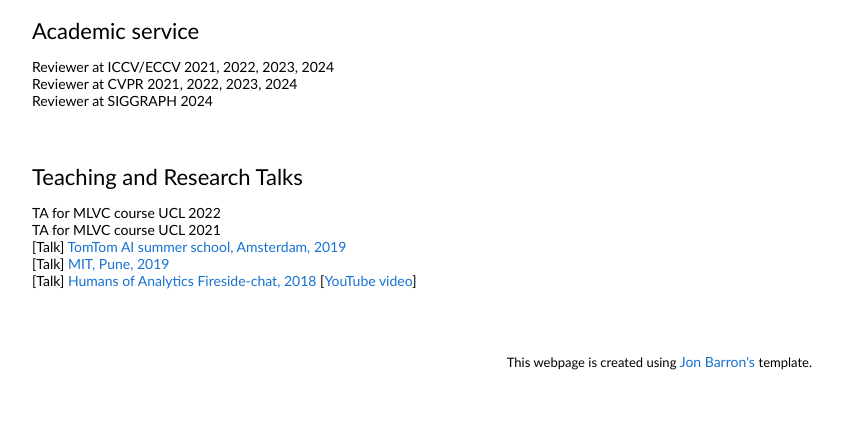
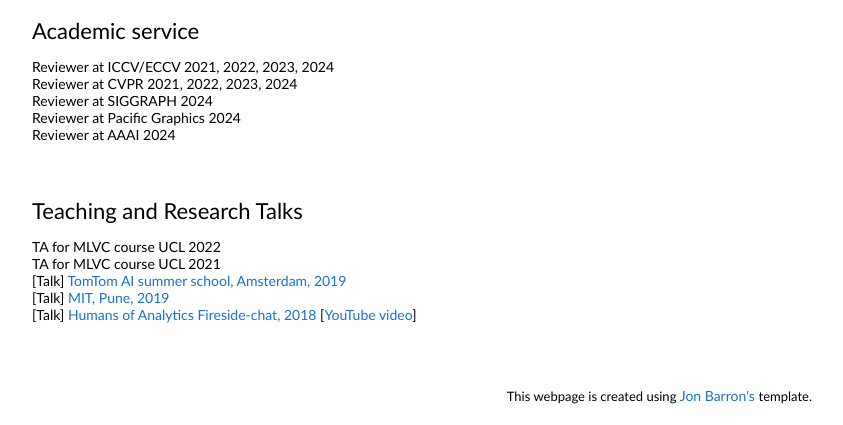
Before and after one commit to akanimax/akanimax.github.io, a plain HTML site: page index.html in a window 1280 px wide. Shown: the part 2466-2891 px from the top of the page, without its empty margins (228-1071 px from the left). Before the commit the page ends 2857 px from the top, so only its background shows below. Drawn offline with Linux system fonts and the light colour scheme.

Commit message:
Update index.html

```diff
--- a/index.html
+++ b/index.html
@@ -565,6 +565,10 @@
                     Reviewer at CVPR 2021, 2022, 2023, 2024
                     <br>
                     Reviewer at SIGGRAPH 2024
+                    <br>
+                    Reviewer at Pacific Graphics 2024
+                    <br>
+                    Reviewer at AAAI 2024
                   </p>
                 </td>
               </tr>
```
